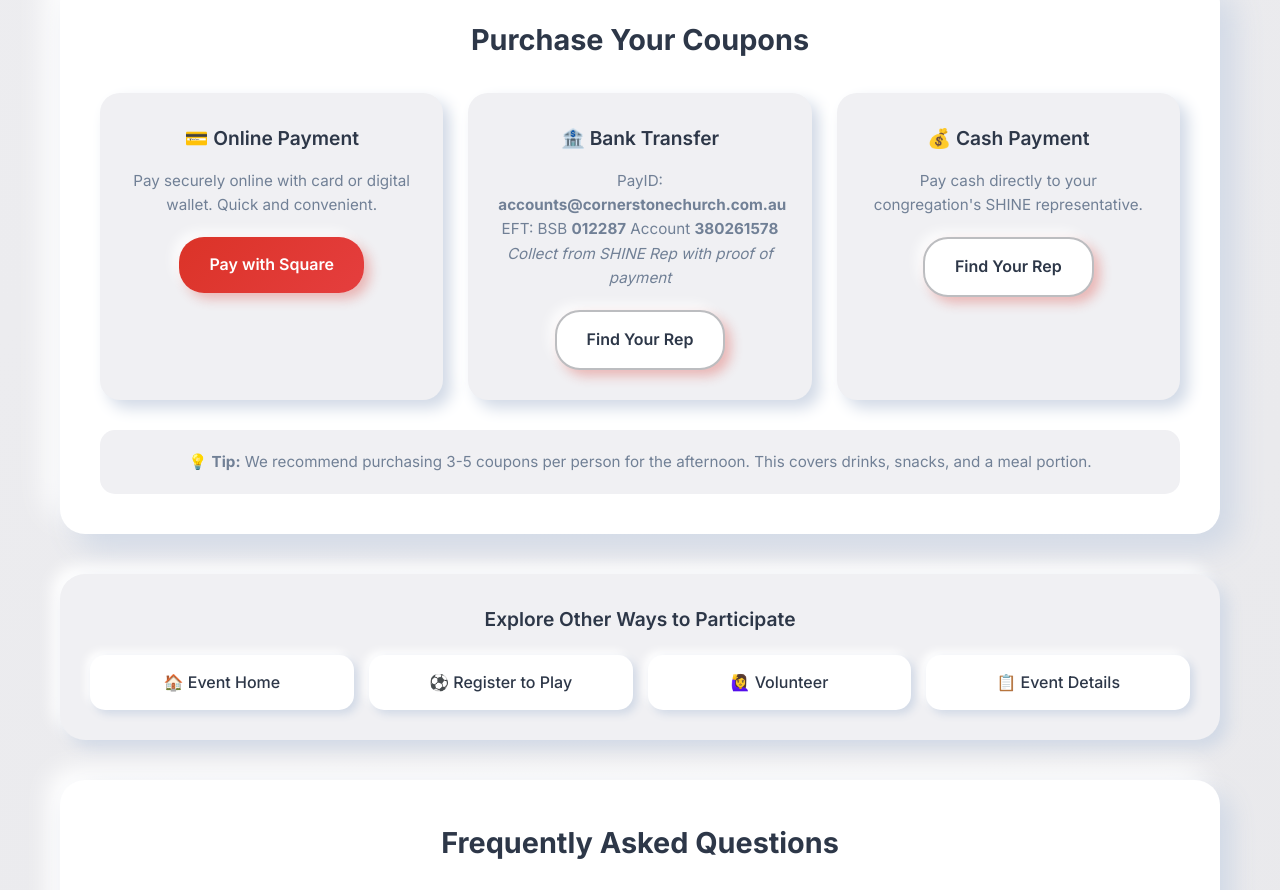
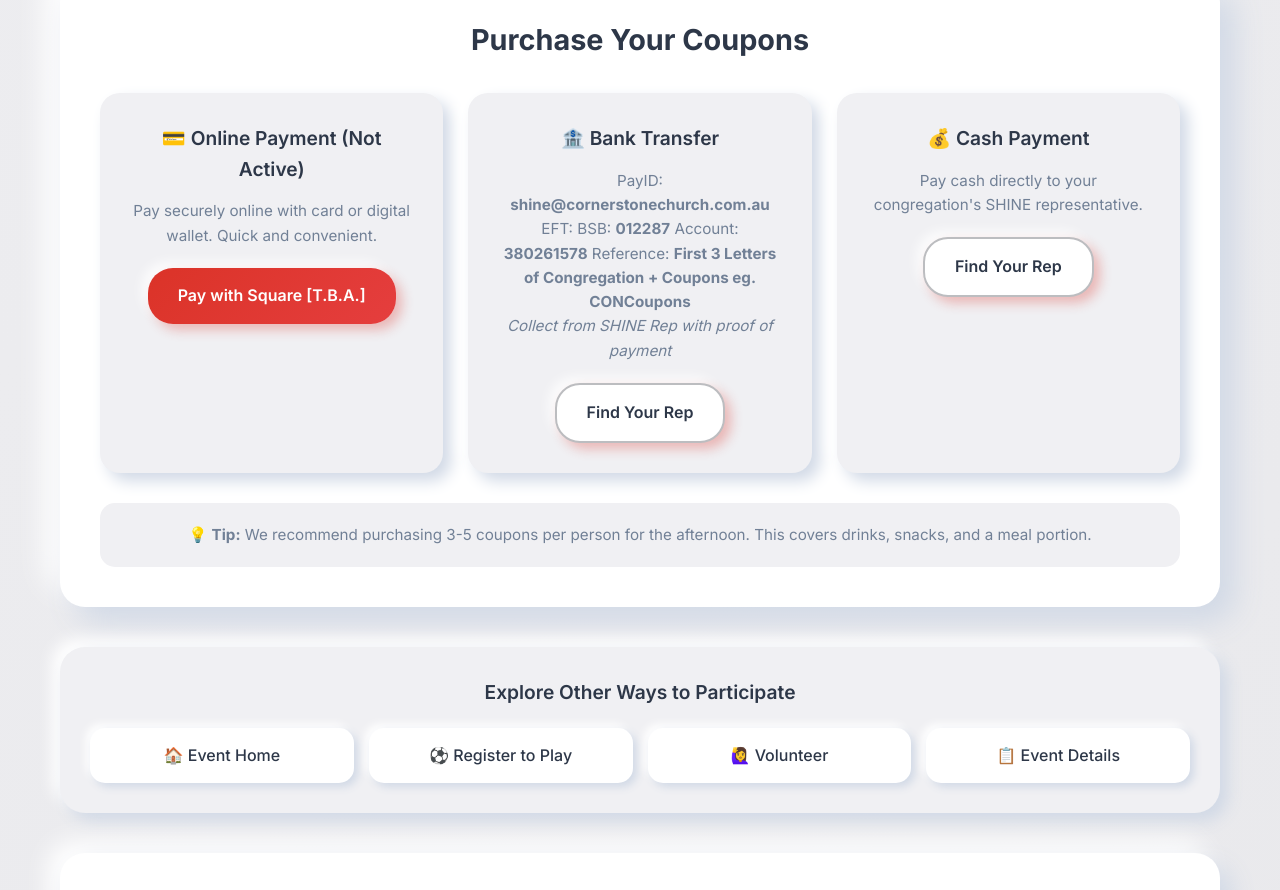
Before and after one commit to CornerstoneSydney/shine, a plain HTML site: page coupons.html in a window 1280 px wide. Shown: the part 2444-3334 px from the top of the page. Drawn offline with Linux system fonts and the light colour scheme.

Commit message:
Update coupons.html

```diff
--- a/coupons.html
+++ b/coupons.html
@@ -1102,14 +1102,14 @@
             <h2 class="section-title">Purchase Your Coupons</h2>
             <div class="purchase-options">
                 <div class="purchase-card">
-                    <h3 class="purchase-title">💳 Online Payment</h3>
+                    <h3 class="purchase-title">💳 Online Payment (Not Active)</h3>
                     <p class="purchase-description">Pay securely online with card or digital wallet. Quick and convenient.</p>
-                    <a href="#" class="purchase-button" onclick="handleSquarePayment()">Pay with Square</a>
+                    <a href="#" class="purchase-button" onclick="handleSquarePayment()">Pay with Square [T.B.A.]</a>
                 </div>
                 <div class="purchase-card">
                     <h3 class="purchase-title">🏦 Bank Transfer</h3>
-                    <p class="purchase-description">PayID: <strong>accounts@cornerstonechurch.com.au</strong><br>
-                    EFT: BSB <strong>012287</strong> Account <strong>380261578</strong><br>
+                    <p class="purchase-description">PayID: <strong>shine@cornerstonechurch.com.au</strong><br>
+                    EFT: BSB: <strong>012287</strong> Account: <strong>380261578</strong> Reference: <strong> First 3 Letters of Congregation + Coupons eg. CONCoupons</strong><br>
                     <em>Collect from SHINE Rep with proof of payment</em></p>
                     <a href="#contact-rep" class="purchase-button secondary">Find Your Rep</a>
                 </div>
@@ -1189,7 +1189,7 @@
                 </div>
                 <div class="rep-card">
                     <div class="rep-congregation">Eastwood</div>
-                    <div class="rep-name">Calvin Lau</div>
+                    <div class="rep-name">Calvin Lau/Diana Rianto</div>
                 </div>
                 <div class="rep-card">
                     <div class="rep-congregation">Homebush Bay</div>
@@ -1205,7 +1205,7 @@
                 </div>
                 <div class="rep-card">
                     <div class="rep-congregation">Rhodes</div>
-                    <div class="rep-name">Jess Lum Mow (Chan)</div>
+                    <div class="rep-name">Jess Chan (Lum Mow)</div>
                 </div>
                 <div class="rep-card">
                     <div class="rep-congregation">Strathfield</div>
@@ -1213,7 +1213,7 @@
                 </div>
                 <div class="rep-card">
                     <div class="rep-congregation">Willoughby</div>
-                    <div class="rep-name">Emma Adora</div>
+                    <div class="rep-name">Emma (Adora)</div>
                 </div>
             </div>
             <div style="margin-top: 25px; padding: 20px; background: var(--bg-primary); border-radius: 15px; text-align: center;">
```
